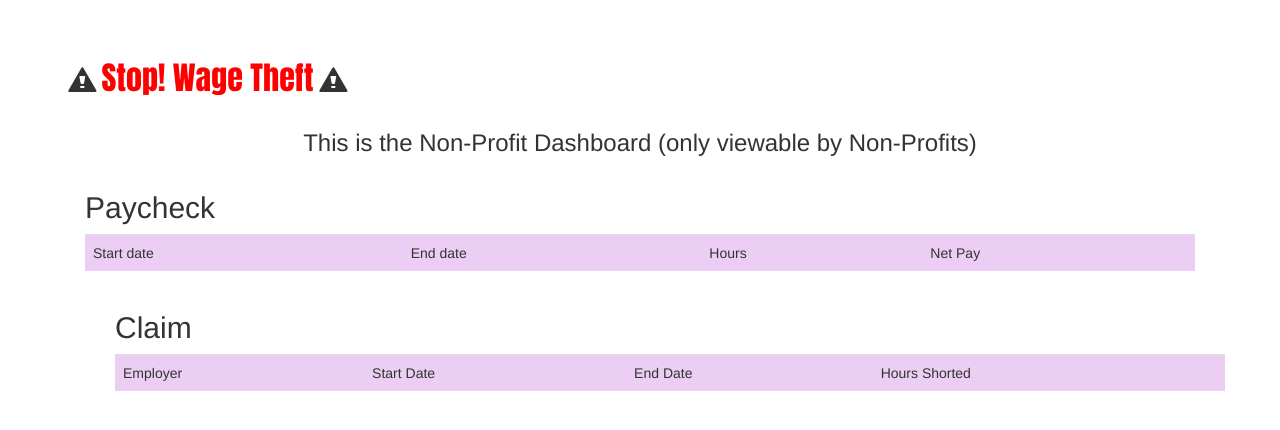
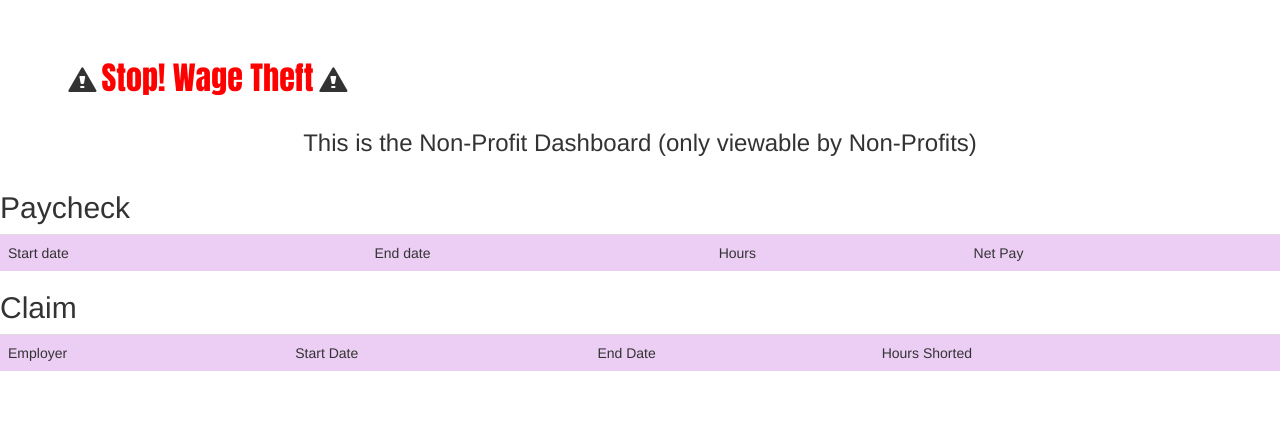
Before and after one commit to demcgee/Wage_Theft5, a PHP site: page /NonProfUI.php in a window 1280 px wide. Shown: the part 53-483 px from the top of the page. Run offline with PHP 8.4, Linux system fonts and the light colour scheme; the visitor is signed in with stand-in values (Sample User, id 1); data that the repository does not hold is empty.

Commit message:
Update NonProfUI.php

```diff
--- a/NonProfUI.php
+++ b/NonProfUI.php
@@ -46,17 +46,13 @@
   </center>
 </div>
 <!----------------->
-<!---List PAYCHECK--->
+<!---List Paycheck--->
 <!----------------->
-<div class="container">
-<div class="col-xs-12">
+
 	<h2><?php echo "Paycheck"; ?></h2>
-</div>
-</div>
 
 <!-- Table about Paycheck -->
-<div class="container">
-<div class="col-xs-12">
+
 <table class="table table-hover">
 
 <tr style="background:#ECCEF5 !important">
@@ -88,14 +84,11 @@
 </tbody>
 </table>
 
-<div class="container">
-<div class="col-xs-12">
+
 	<h2><?php echo "Claim"; ?></h2>
-</div>
-</div>
+
 <!-- Table about Claim -->
-<div class="container">
-<div class="col-xs-12">
+
 <table class="table table-hover">
 
 <tr style="background:#ECCEF5 !important">
```
